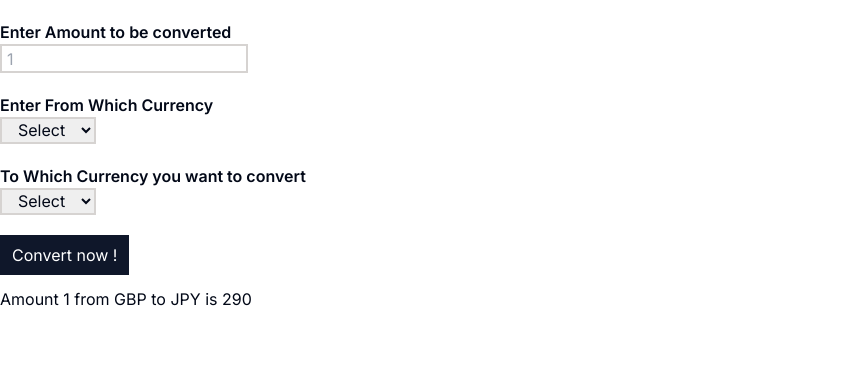
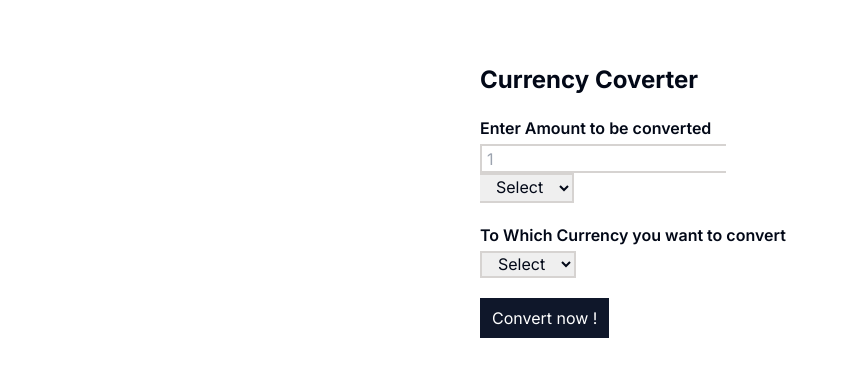
Before and after one commit to atisamakhtar/currency-converter, a Next.js app: page / in a window 1280 px wide. Shown: the top 376 px of the page, without its empty margins (0-849 px from the left). Built offline with nearby package versions, Linux system fonts and the light colour scheme.

Commit message:
invalid_access_key error occuring when using .env file to store api

```diff
--- a/src/components/Currency.jsx
+++ b/src/components/Currency.jsx
@@ -11,7 +11,7 @@ const Currency = ({ currencies }) => {
     const [fromCurrency, setFromCurrency] = useState("GBP");
     const [toCurrency, setToCurrency] = useState("JPY");
     const [amount, setAmount] = useState(1);
-    const [reqAmount, setReqAmount] = useState(290);
+    const [convertedAmount, setConvertedAmount] = useState();
 
     const submitHandler = (event) => {
         event.preventDefault();
@@ -20,67 +20,49 @@ const Currency = ({ currencies }) => {
     }
 
     const fixerCurrencyConverter = async (fromCur, toCur, amountToBeConverted) => {
-        const res = await fetch(`http://data.fixer.io/api/latest?access_key=f61da53f3905dc40a51f6bb8fbf1de68`);
-        // & from = ${fromCur}
-        // & to = ${toCur}
-        // & amount = ${amountToBeConverted}`);
 
-        // const res = await fetch(`http://data.fixer.io/api/convert
-        // ? access_key = f61da53f3905dc40a51f6bb8fbf1de68
-        // & from = GBP
-        // & to = JPY
-        // & amount = 25`)
+        try {
+            const res = await fetch(`http://data.fixer.io/api/latest?access_key=${process.env.NEXT_PUBLIC_TOKEN_KEY_FIXER}`);
 
-        const data = await res.json();
-        console.log(data);
+            const data = await res.json();
+            console.log("data", data);
+        } catch(error) {
+            console.error('An error occurred:', error.message);
+        }
+
+        // setConvertedAmount((
+        //     data.rates[toCurrency] / data.rates[fromCurrency]
+        // ).toFixed(3)
+        // );
+
     }
 
-    // const RunCurrencyConverter = async (from, to, amount) => {
-
-    //     from = from.toUpperCase;
-    //     to = to.toUpperCase;
-
-    //     const url = `https://currency-converter5.p.rapidapi.com/currency/convert?format=json&from=${from}&to=${to}&amount=${amount}`;
-
-    //     const options = {
-    //         method: 'GET',
-    //         headers: {
-    //             'X-RapidAPI-Key': '8c1b752faamsh9f0e6438e7b8fd7p102ea0jsnd9b7c459d412',
-    //             'X-RapidAPI-Host': 'currency-converter5.p.rapidapi.com'
-    //         }
-    //     };
-
-    //     try {
-    //         const response = await fetch(url, options);
-    //         const result = await response.text();
-    //         setReqAmount(result);
-    //         console.log(result);
-    //     } catch (error) {
-    //         console.error(error);
-    //     }
-    // }
+    // console.log("token", process.env.NEXT_PUBLIC_TOKEN_KEY_FIXER);
+    // console.log("token", `http://data.fixer.io/api/latest?access_key=${process.env.NEXT_PUBLIC_TOKEN_KEY_FIXER}`);
 
     return (
-        <section>
+        <section className='md:w-[25vw] md:mt-16 m-auto' >
+            <h1 className='font-bold text-2xl' >Currency Coverter</h1>
             <form action="" onSubmit={submitHandler}>
                 <div className='my-5'>
-                    <label className='block font-semibold' htmlFor="amount">Enter Amount to be converted</label>
-                    <input className='px-[5px] py-[0.5px] border-2 border-stone-300' type="number" placeholder='1' id='from' step="0.01" min="1" />
-                </div>
-                <div className='my-5'>
-                    <label className='block font-semibold' htmlFor="from">Enter From Which Currency</label>
+                    <label className='mb-1 block font-semibold' htmlFor="amount">Enter Amount to be converted</label>
+                    <input onChange={e => {
+                        setAmount(e.target.value);
+                    }} className='px-[5px] py-[0.5px] border-l-2 border-y-2 border-stone-300' type="number" placeholder='1' id='from' step="0.01" min="1" />
+
                     <select onChange={(e) => {
                         // console.log(e.target.value);
                         setFromCurrency(e.target.value)
-                    }} className='px-3 py-[0.5px] border-2 border-stone-300' type="text" id='from'>
+                    }} className='px-3 py-[1.9px] border-r-2 border-y-2 border-stone-300' type="text" id='from'>
                         <option>Select</option>
                         {currencies.map((curr, ind) => {
                             return <option key={ind} >{curr}</option>
                         })}
                     </select>
                 </div>
+
                 <div className='my-5'>
-                    <label className='block font-semibold' htmlFor="to">To Which Currency you want to convert</label>
+                    <label className='mb-1 block font-semibold' htmlFor="to">To Which Currency you want to convert</label>
                     <select onChange={(e) => {
                         // console.log(e.target.value);
                         setToCurrency(e.target.value)
@@ -94,9 +76,9 @@ const Currency = ({ currencies }) => {
                 <input className='px-3 py-2 bg-slate-900 text-white hover:bg-slate-700' type="submit" value="Convert now !" />
             </form>
 
-            {/* || reqAmount != null */}
-            {(reqAmount) && <div className='my-3' >
-                Amount {amount} from {fromCurrency} to {toCurrency} is {reqAmount}
+            {/* || convertedAmount != null */}
+            {(convertedAmount) && <div className='my-3' >
+                Amount {amount} from {fromCurrency} to {toCurrency} is <span className='font-semibold' >{convertedAmount}</span>
             </div>}
 
         </section>
```
